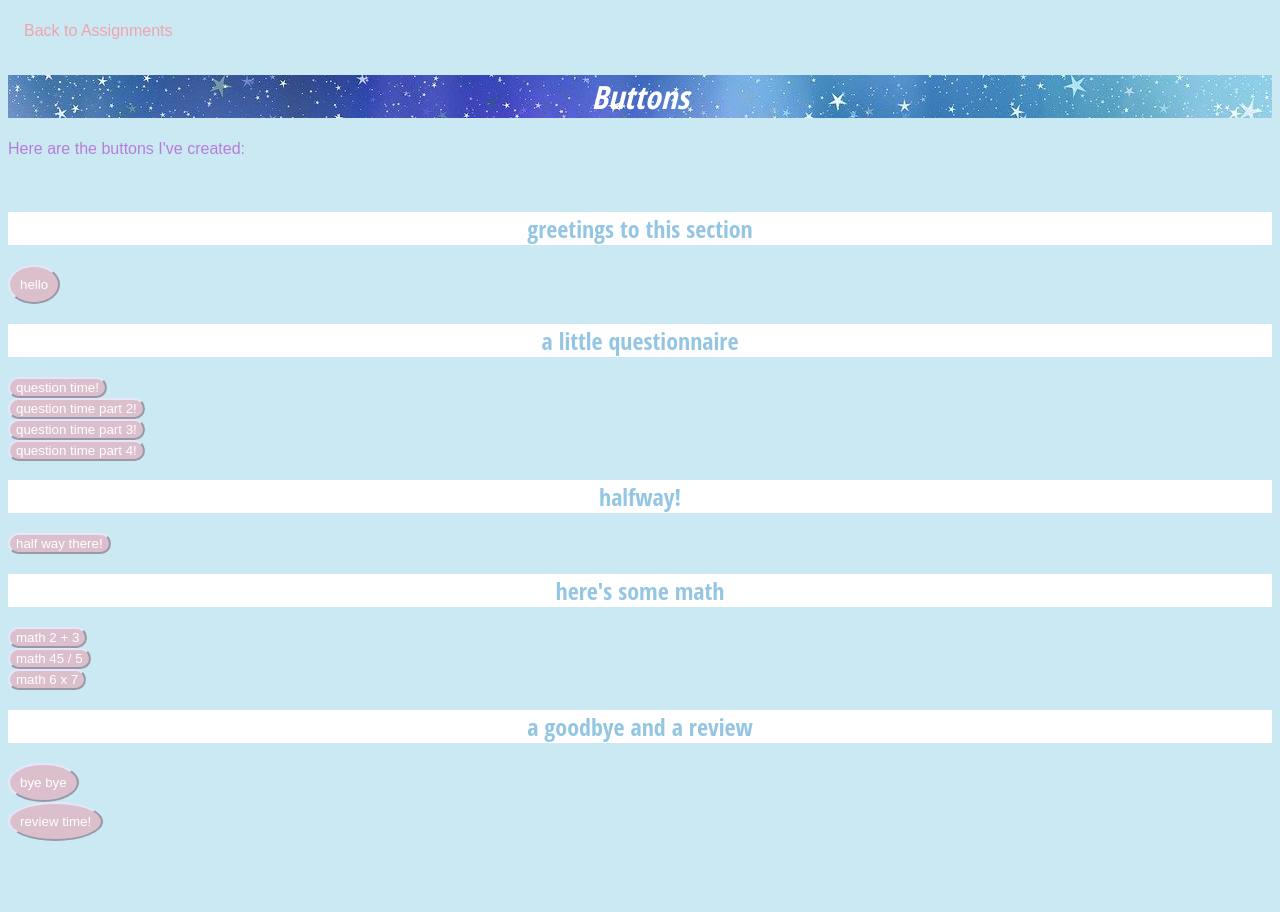
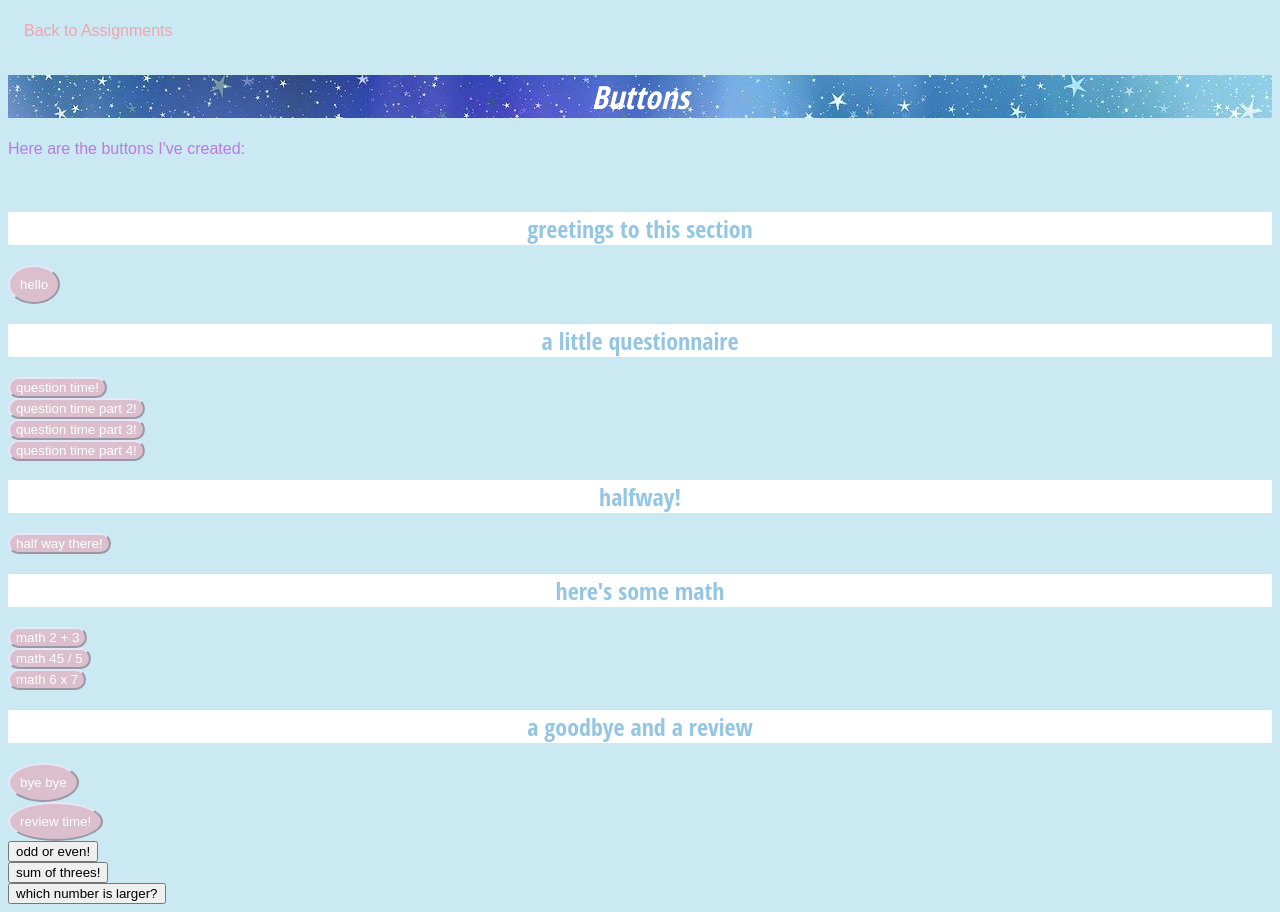
Before and after one commit to CholiShawn/Portfolio, a plain HTML site: page pages/buttons.html in a window 1280 px wide. Before the commit the page ends 849 px from the top, so only its background shows below. Drawn offline with Linux system fonts and the light colour scheme.

Commit message:
added more buttons

```diff
--- a/scripts/buttons.js
+++ b/scripts/buttons.js
@@ -71,3 +71,41 @@ function review(yes, no){
         alert("ah, I see");
 }
 }
+// Prompts the user for a integer and returns a message on if its odd or even
+//this is a test
+function oddOrEven() {
+    let userNum = prompt("Enter an integer")
+    if (userNum %2 == 1) {
+            alert("That number is odd")
+    }
+    else {
+        alert("That number is even")
+    }
+}
+
+//another test
+function whileSumThrees() {
+    let sum = 0;
+    let i = 0;
+    while(i < 1000) {
+        sum += i; //sum multiples of 3 under 1000
+        i = i + 3;
+
+    }
+    console.log(sum)//log to console
+}
+
+//Create a JavaScript function, largerNumber() that prompts the
+//user for two integers and uses conditional statement(s) to alert the user
+//to the larger of the two numbers.
+function largerNumber() {
+    let number = prompt ("Enter 2 integers")
+    let number = 0
+    let num2 = 0
+    if (number < num2) {
+        alert (num2 + " is greater")
+    }
+    else {
+        alert (number + " is greater")
+    }
+}
```
Also changed, not shown: pages/buttons.html (+3 -0 lines).
